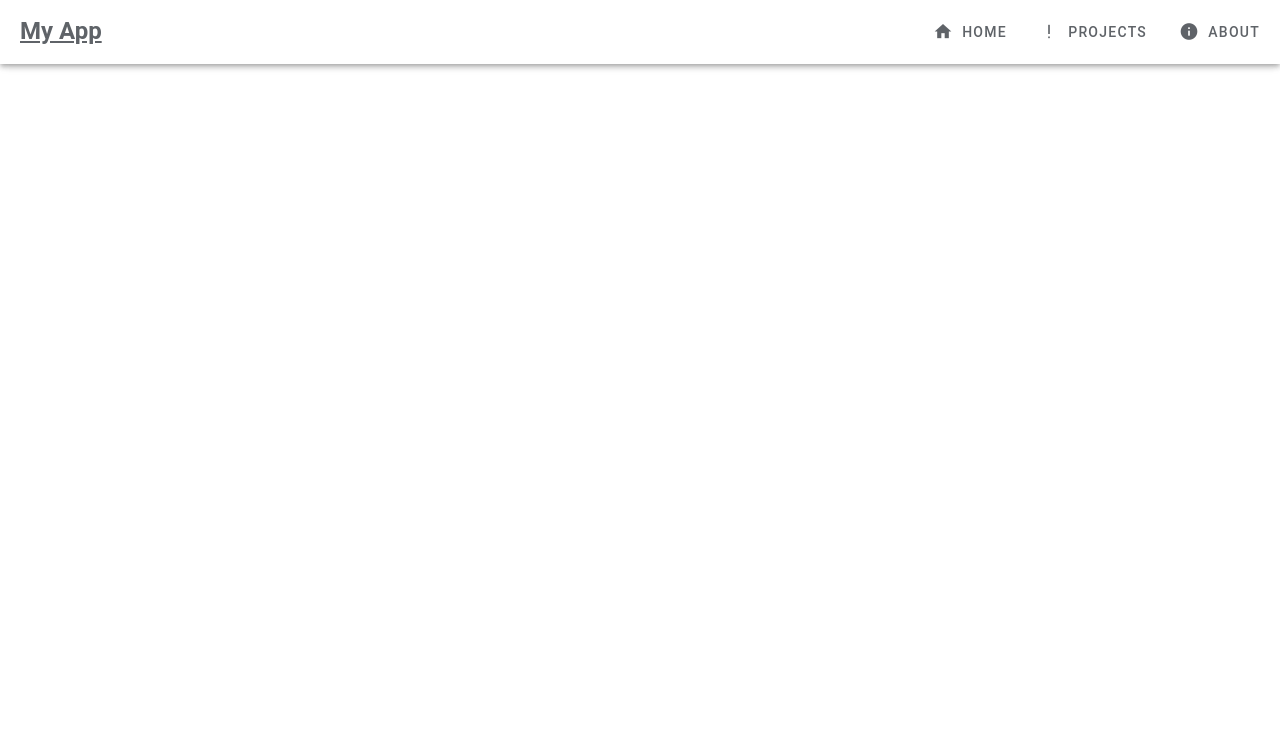
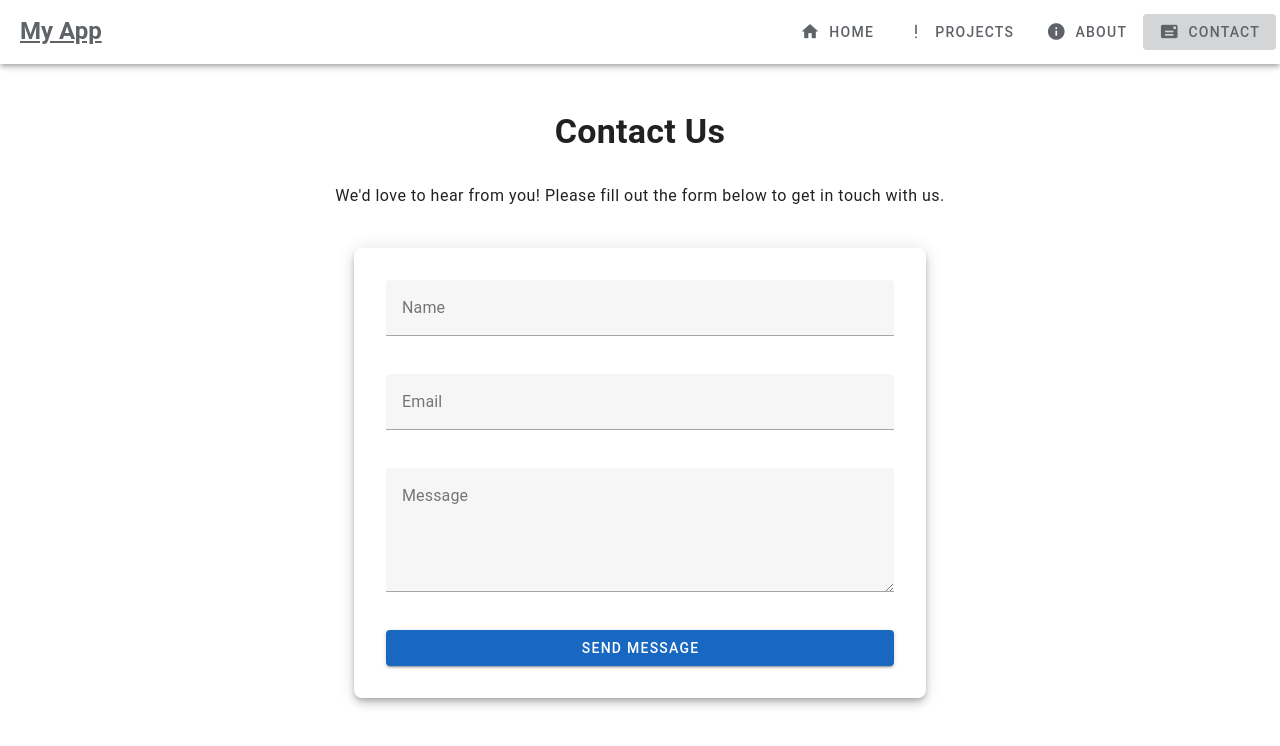
Before and after one commit to edgar-treischl/harald, a Vue app: page /contact in a window 1280 px wide. Shown: the top 746 px of the page. Built offline with nearby package versions, Linux system fonts and the light colour scheme; a small style sheet from the web is missing.

Commit message:
add contact and timeline component

```diff
--- a/src/components/Navbar.vue
+++ b/src/components/Navbar.vue
@@ -40,6 +40,16 @@
     >
       <v-icon left class="text-gray-dark">mdi-information</v-icon>
       About
+    </v-btn>
+        <v-btn
+      text
+      to="/contact"
+      class="d-flex align-center text-gray-dark"
+      :class="{ 'v-btn--active': $route.path === '/contact' }"
+      aria-label="About"
+    >
+      <v-icon left class="text-gray-dark">mdi-mail</v-icon>
+      Contact
     </v-btn>
   </v-app-bar>
 </template>
--- /dev/null
+++ b/src/pages/Contact.vue
@@ -0,0 +1,68 @@
+<template>
+  <v-container class="py-12">
+    <!-- Page Title -->
+    <h2 class="text-h4 font-weight-bold text-center mb-8">
+      Contact Us
+    </h2>
+
+    <!-- Contact Description -->
+    <p class="text-body-1 text-center mb-10">
+      We'd love to hear from you! Please fill out the form below to get in touch with us.
+    </p>
+
+    <!-- Contact Form -->
+    <v-row justify="center">
+      <v-col cols="12" md="8" lg="6">
+        <v-card class="pa-8 elevation-6 rounded-lg">
+          <v-form>
+            <v-text-field
+              label="Name"
+              placeholder="Your Name"
+              outlined
+              dense
+              class="mb-4"
+              required
+            />
+
+            <v-text-field
+              label="Email"
+              placeholder="Your Email"
+              outlined
+              dense
+              type="email"
+              class="mb-4"
+              required
+            />
+
+            <v-textarea
+              label="Message"
+              placeholder="Your Message"
+              outlined
+              dense
+              rows="4"
+              class="mb-4"
+              required
+            />
+
+            <v-btn
+              color="primary"
+              block
+              class="mt-4"
+              large
+            >
+              Send Message
+            </v-btn>
+          </v-form>
+        </v-card>
+      </v-col>
+    </v-row>
+  </v-container>
+</template>
+
+<script setup>
+// Optional: form handling logic can be added here
+</script>
+
+<style scoped>
+/* Optional: custom page styles */
+</style>
--- /dev/null
+++ b/src/pages/TimelineView.vue
@@ -0,0 +1,61 @@
+<!-- src/views/TimelineView.vue -->
+<template>
+  <div class="timeline-page">
+    <h1 class="timeline-header">My Journey</h1>
+    <p class="timeline-description">
+      Explore the milestones of my career, projects, and growth. This interactive timeline highlights key moments in my work and achievements.
+    </p>
+    <div class="timeline-container">
+      <!-- Embed the timeline iframe -->
+      <iframe
+        src="https://cdn.knightlab.com/libs/timeline3/latest/embed/index.html?source=v2%3A2PACX-1vRMkzQ3OzgSDxVq-X7Wa5jamX8xcxXX9xN3lyZS9Xwxs8GWFPmL2cFoH2ssEecE-QqYI6Y-oSVQjAop&font=Default&lang=en&initial_zoom=2&width=100%25&height=650"
+        width="100%"
+        height="650"
+        frameborder="0"
+        allowfullscreen
+        title="My Career Timeline"
+      ></iframe>
+    </div>
+  </div>
+</template>
+
+<script>
+export default {
+  name: 'TimelineView'
+};
+</script>
+
+<style scoped>
+.timeline-page {
+  padding: 20px;
+  max-width: 1200px;
+  margin: 0 auto;
+  font-family: 'Arial', sans-serif;
+}
+
+.timeline-header {
+  text-align: center;
+  font-size: 2.5rem;
+  margin-bottom: 20px;
+}
+
+.timeline-description {
+  text-align: center;
+  font-size: 1.2rem;
+  color: #555;
+  margin-bottom: 40px;
+}
+
+.timeline-container {
+  /* Make sure the iframe is responsive and adapts to different screen sizes */
+  width: 100%;
+  overflow: hidden;
+}
+
+iframe {
+  border: none;
+  width: 100%;
+  height: 650px;
+  max-width: 100%;
+}
+</style>
```
Also changed, not shown: src/router/index.ts (+6 -1 lines).
